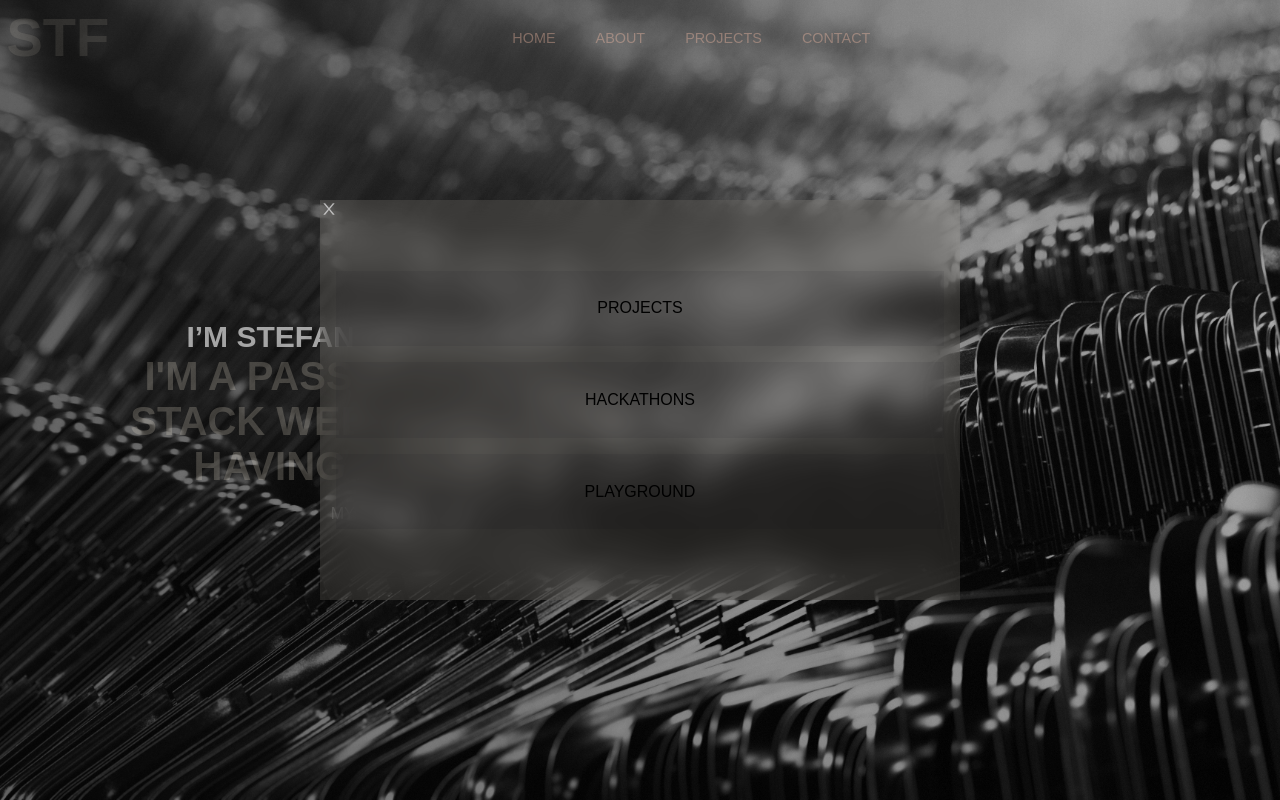
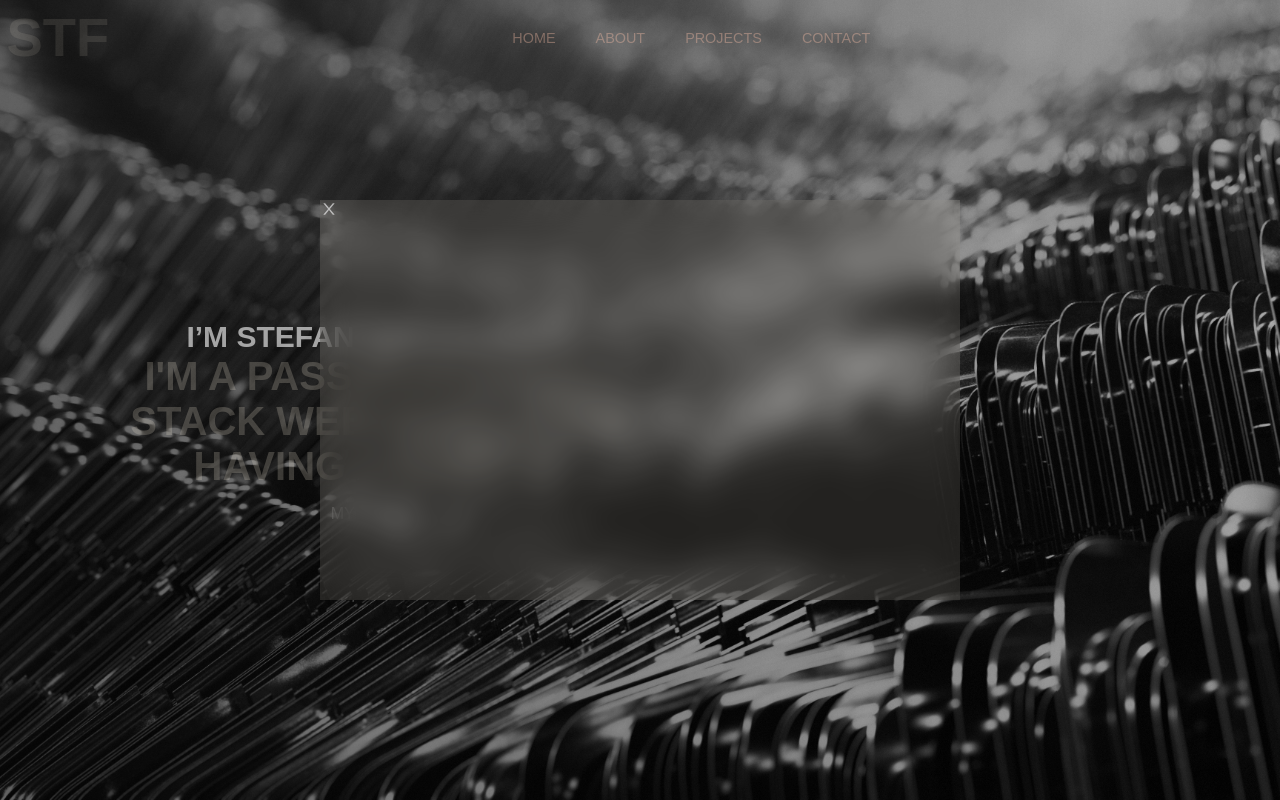
Before and after one commit to StefanDsd/Stefan-React-Portfolio, a React (Create React App) app: page / in a window 1280 px wide. Both pictures are taken after a click on the element "MY RESUME". Shown: the top 800 px of the page. Built offline with nearby package versions, Linux system fonts and the light colour scheme.

Commit message:
working on resume modal

```diff
--- a/src/components/Modal/index.js
+++ b/src/components/Modal/index.js
@@ -2,24 +2,13 @@
 import React from 'react';
 import '../Modal/index.modules.css';
 import { AiOutlineClose } from 'react-icons/ai';
-// import myResume from '../assets/Resume_SD.pdf';
 
 const Modal = ({showModal}) => {
-    // const resume = myResume;
 
   return (
     <div className="modal">
       <div className="close-modal">
         <AiOutlineClose className="cm" onClick={showModal} />
-      </div>
-      <div className="cart">
-        <div to="/">Projects</div>
-      </div>
-      <div className="cart">
-        <div to="/">Hackathons</div>
-      </div>
-      <div className="cart">
-        <div to="/">Playground</div>
       </div>
 
     </div>
```
Also changed, not shown: src/assets/resume.jpg (added), 1 other file (tests, documents, lock files or other folders).
